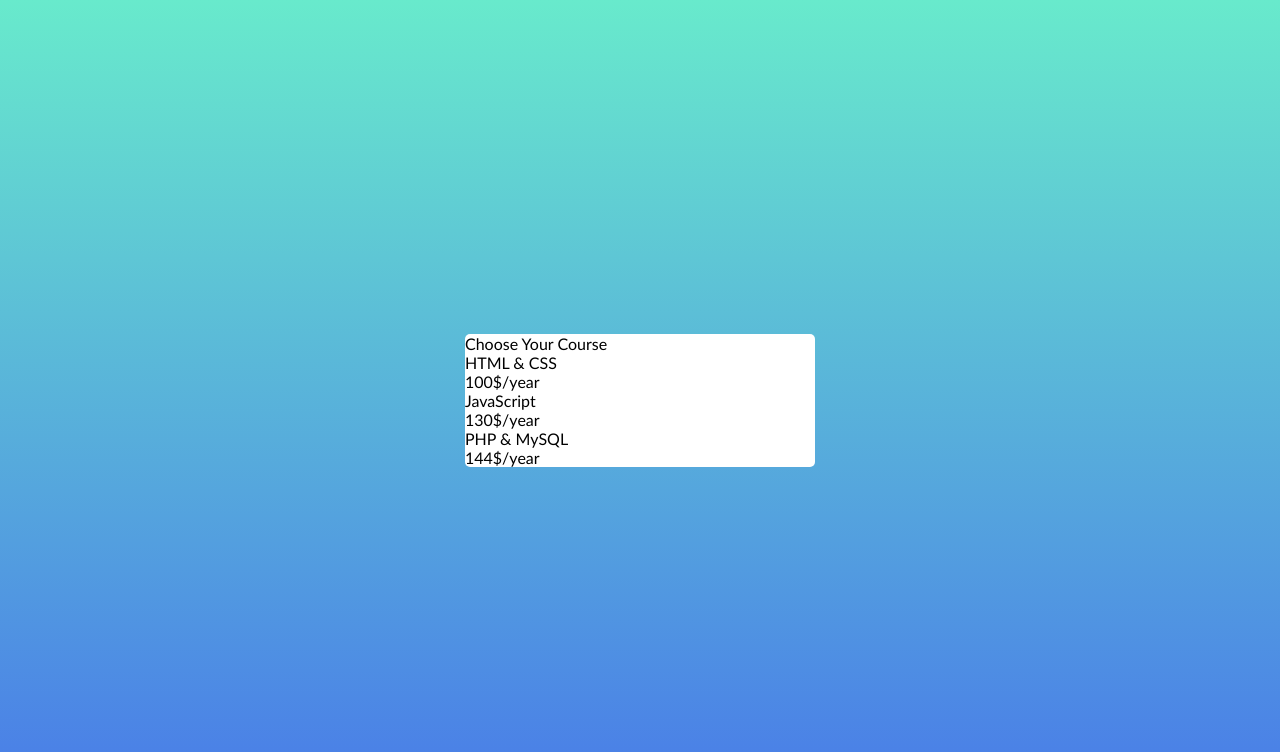
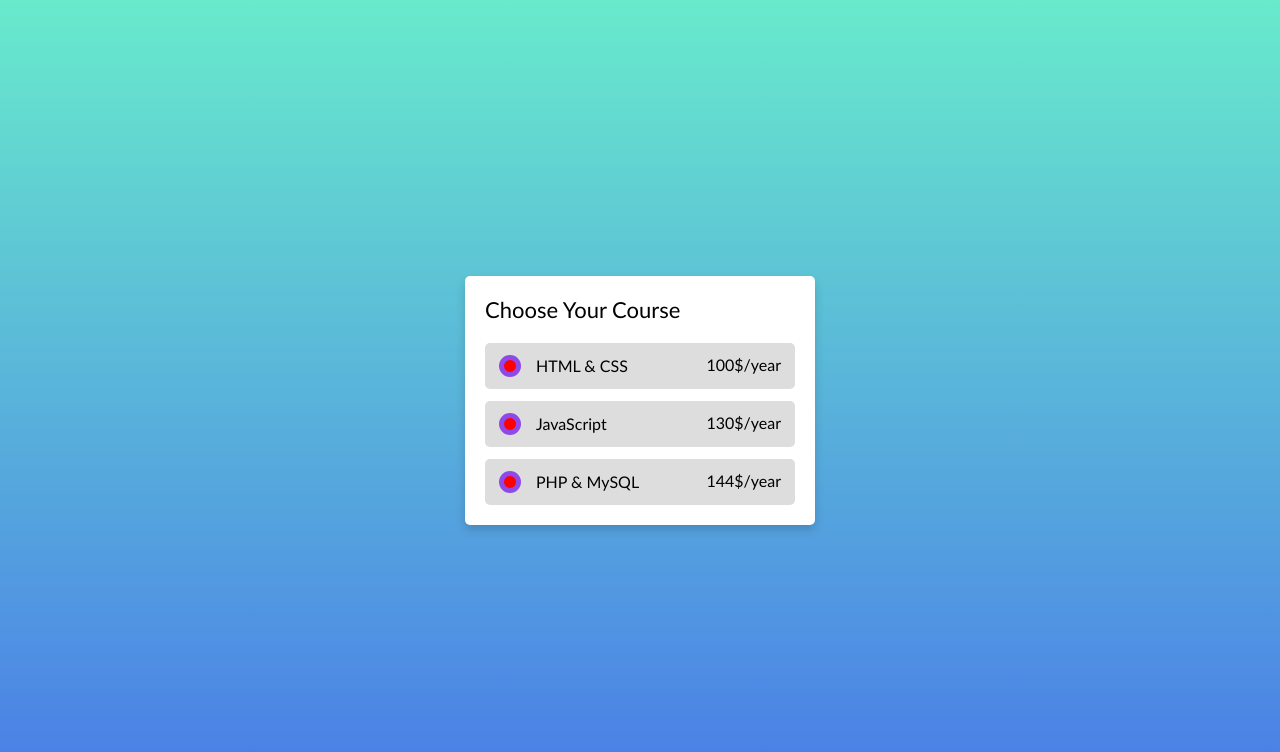
Before and after one commit to Ibra-him-elgharras/Template-50, a plain HTML site: page index.html in a window 1280 px wide. Drawn offline with Linux system fonts and the light colour scheme.

Commit message:
Radio-Button-4

```diff
--- a/CSS/style.css
+++ b/CSS/style.css
@@ -16,10 +16,39 @@ body{
     width: 100%;
     background-color: #fff;
     border-radius: 5px;
+    padding: 20px;
+    box-shadow: 0 5px 10px rgba(0, 0, 0, 0.15);
 }
 .card .title{
-
+    font-size: 22px;
+    font-weight: 500;
 }
 .card .content{
-
+    margin-top: 20px;
 }
+.card label.box{
+    background-color: #ddd;
+    display: flex;
+    margin-top: 12px;
+    padding: 10px 12px;
+    border-radius: 5px;
+    cursor: pointer;
+    border: 2px solid transparent;
+}
+.card label.box:hover{
+   background-color: #D5BBF7;
+}
+.card label.box .course{
+    display: flex;
+    width: 100%;
+    align-items: center;
+}
+.card label.box .circle{
+    height: 22px;
+    width: 22px;
+    border-radius: 50%;
+    margin-right: 15px;
+    border: 5px solid #8E49E8;
+    background-color: red;
+    display: inline-block;
+}
```
